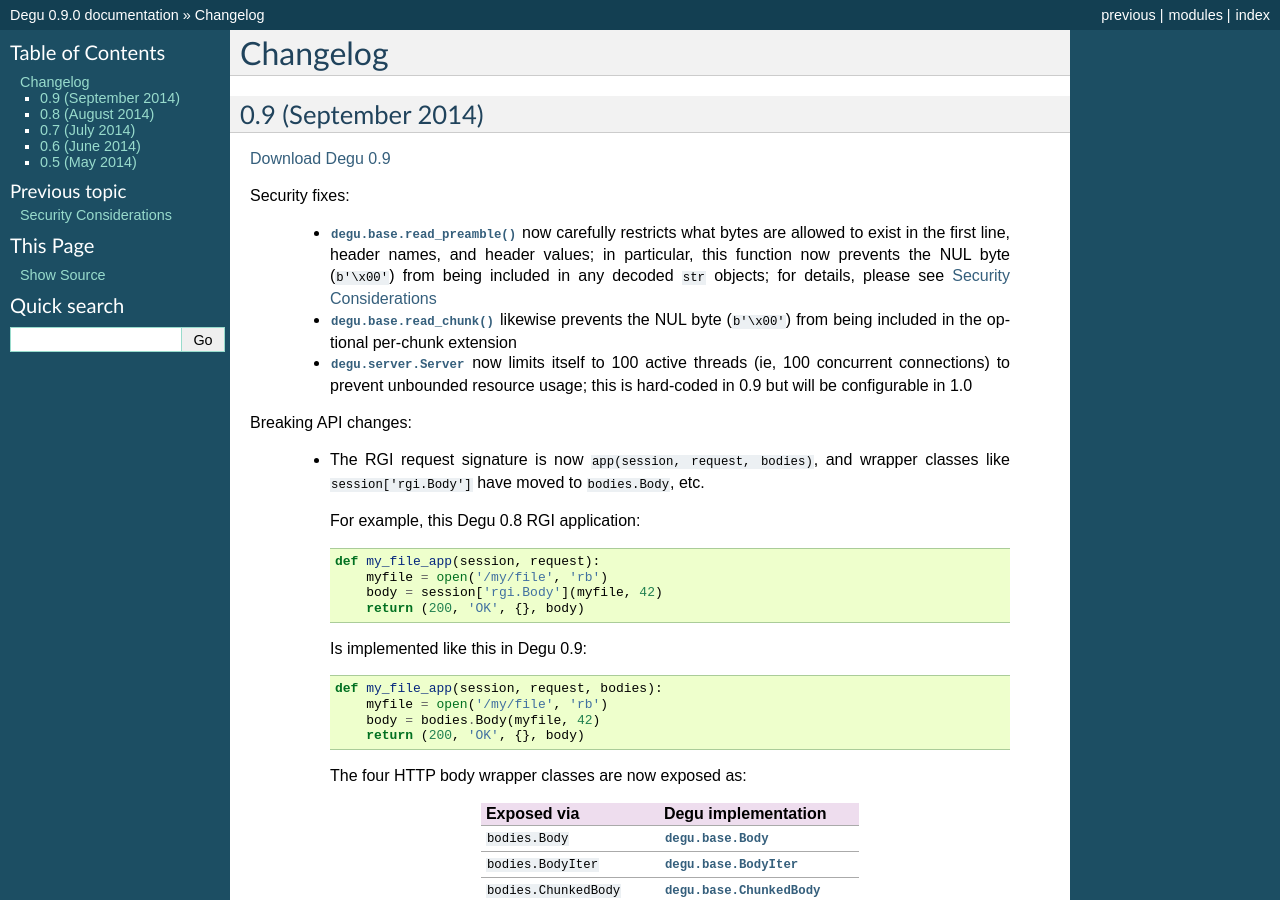
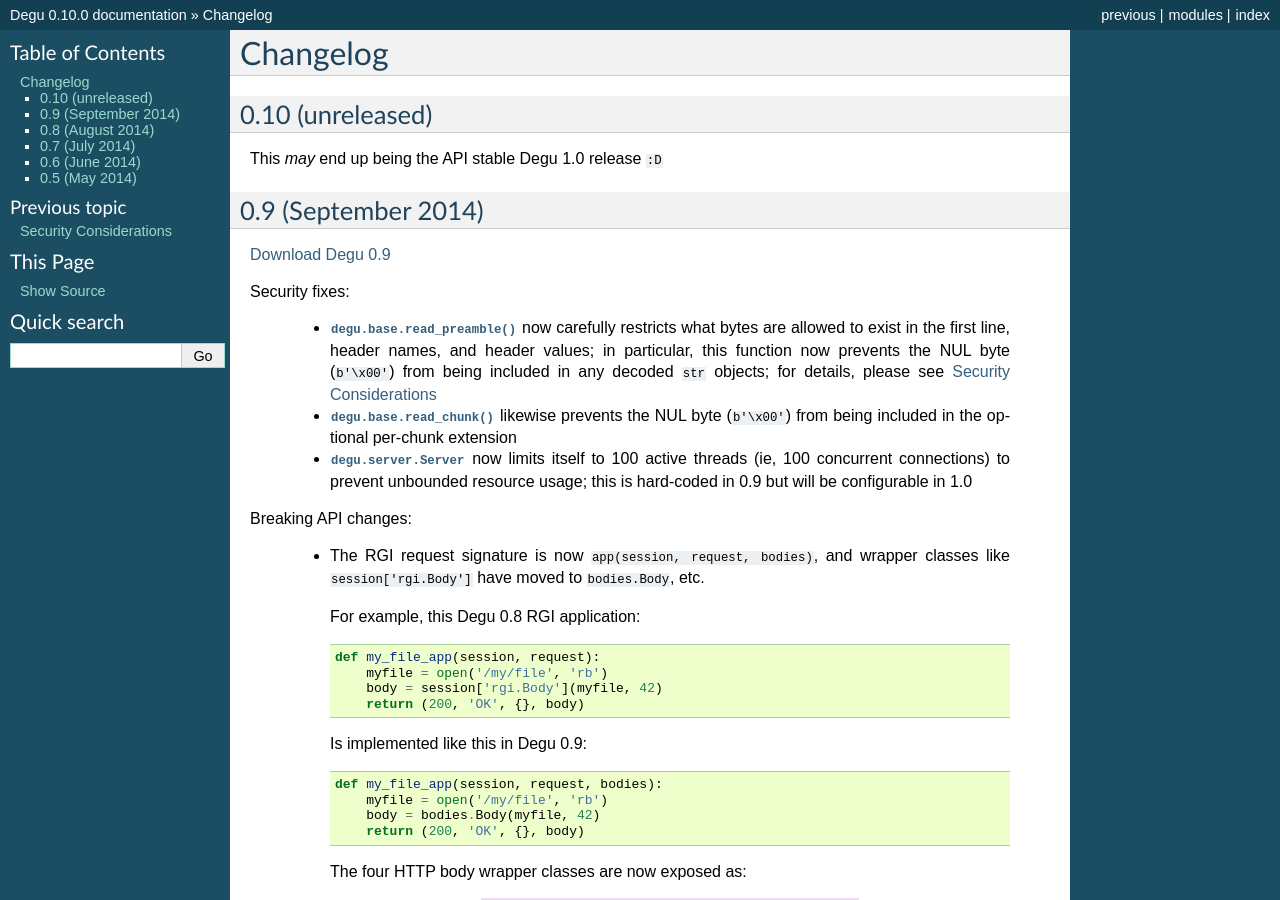
Before and after one commit to json420/degu, a Sphinx documentation site: the page built from doc/changelog.rst, in a window 1280 px wide and 900 px high. Built offline with Sphinx 7.4.7, drawn with Linux system fonts in a browser that asks for light colours; some of the changed text lies outside the part shown.

Commit message:
Bump version to 0.10

```diff
--- a/degu/__init__.py
+++ b/degu/__init__.py
@@ -23,7 +23,7 @@
 `degu` - an embedded HTTP server and client library.
 """
 
-__version__ = '0.9.0'
+__version__ = '0.10.0'
 
 
 # Common IPv6 and IPv6 *address* constants:
--- a/doc/changelog.rst
+++ b/doc/changelog.rst
@@ -1,5 +1,12 @@
 Changelog
 =========
+
+
+0.10 (unreleased)
+-----------------
+
+This *may* end up being the API stable Degu 1.0 release ``:D``
+
 
 
 0.9 (September 2014)
```
Also changed, not shown: 1 other file.
